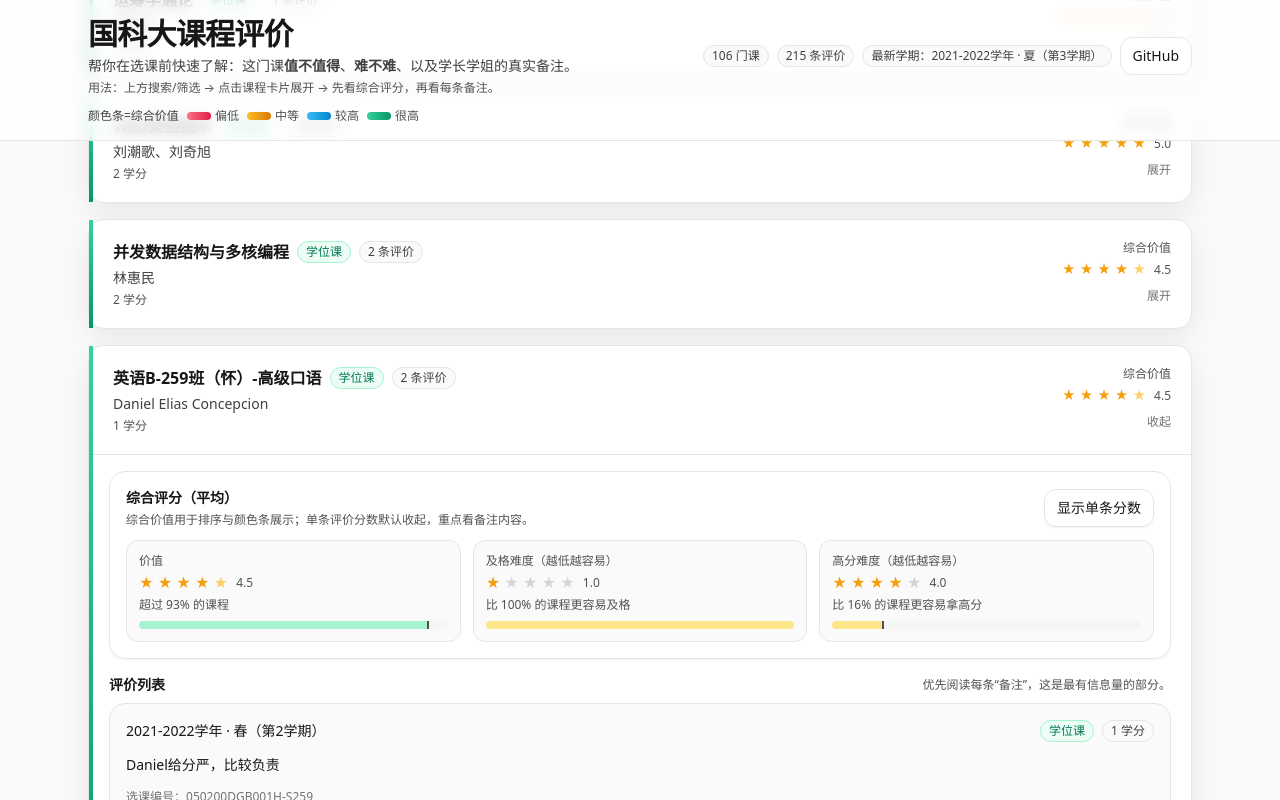
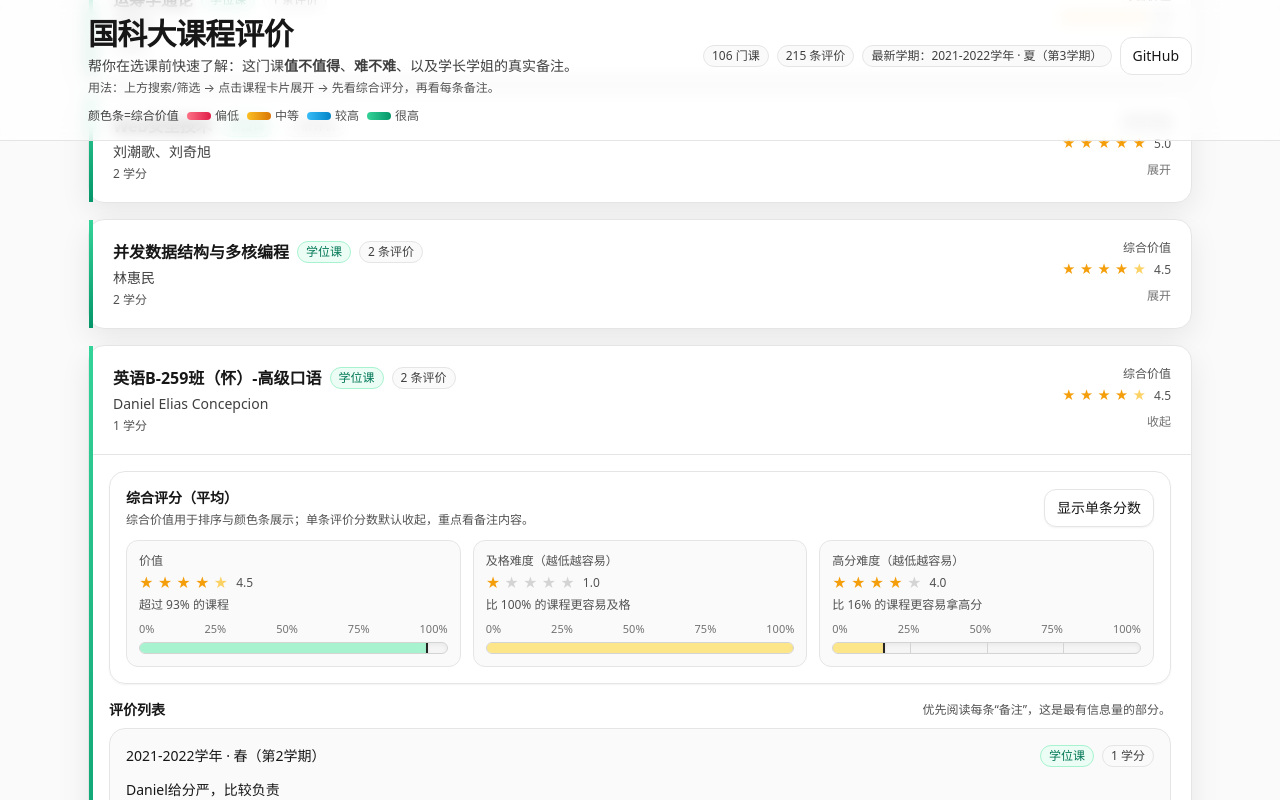
Before and after one commit to 2654400439/UCAS_CoursePPT_2021-2022, a React (Vite) app: page / in a window 1280 px wide. Both pictures are taken after a click on the button 640 px from the left and 1476 px from the top of the page. Shown: the part 1076-1876 px from the top of the page. Built offline with nearby package versions, Linux system fonts and the light colour scheme.

Commit message:
ui: stronger percentile bar + sticky offset based on header height

```diff
--- a/src/App.tsx
+++ b/src/App.tsx
@@ -1,4 +1,4 @@
-import { useMemo, useState } from "react";
+import { useLayoutEffect, useMemo, useRef, useState } from "react";
 import { REVIEWS } from "./data/reviews";
 import { aggregateCourses } from "./lib/aggregate";
 import { applyFilters, defaultFilters, getFacetValues } from "./lib/filter";
@@ -32,6 +32,7 @@ function ValueLegend() {
 }
 
 export default function App() {
+  const headerRef = useRef<HTMLDivElement | null>(null);
   const groups = useMemo(() => aggregateCourses(REVIEWS), []);
   const facets = useMemo(() => getFacetValues(groups), [groups]);
   const latestTerm = facets.terms[0] ?? "";
@@ -40,10 +41,29 @@ export default function App() {
   const [filters, setFilters] = useState(defaultFilters());
   const filtered = useMemo(() => applyFilters(groups, filters), [groups, filters]);
 
+  useLayoutEffect(() => {
+    const el = headerRef.current;
+    if (!el) return;
+    const root = document.documentElement;
+    const update = () => {
+      const h = el.getBoundingClientRect().height;
+      // extra spacing so the sticky summary doesn't visually touch the header
+      root.style.setProperty("--sticky-top", `${Math.ceil(h + 12)}px`);
+    };
+    update();
+    const ro = new ResizeObserver(() => update());
+    ro.observe(el);
+    window.addEventListener("resize", update);
+    return () => {
+      ro.disconnect();
+      window.removeEventListener("resize", update);
+    };
+  }, []);
+
   return (
     <div className="min-h-screen bg-neutral-50 bg-[radial-gradient(900px_circle_at_20%_-10%,rgba(59,130,246,.12),transparent_55%),radial-gradient(900px_circle_at_80%_-10%,rgba(236,72,153,.10),transparent_55%)]">
       <div className="sticky top-0 z-10 border-b border-neutral-200 bg-white/70 backdrop-blur">
-        <div className="mx-auto max-w-6xl px-4 py-4 md:px-6">
+        <div ref={headerRef} className="mx-auto max-w-6xl px-4 py-4 md:px-6">
           <div className="flex flex-wrap items-center justify-between gap-3">
             <div>
               <div className="text-2xl font-semibold tracking-tight text-neutral-900 md:text-3xl">
@@ -93,7 +113,7 @@ export default function App() {
 
         <div className="space-y-4">
           {filtered.map((g) => (
-            <CourseCard key={g.key} g={g} percentiles={percentiles} stickyTopClass="top-24" />
+            <CourseCard key={g.key} g={g} percentiles={percentiles} />
           ))}
         </div>
 
--- a/src/components/CourseCard.tsx
+++ b/src/components/CourseCard.tsx
@@ -27,13 +27,34 @@ function PercentileBar({
         ? "bg-amber-200"
         : "bg-neutral-200";
 
+  const p = Math.max(0, Math.min(100, pct));
+  const ticks = [0, 25, 50, 75, 100];
+
   return (
     <div className="mt-2">
-      <div className="relative h-2 w-full overflow-hidden rounded-full bg-neutral-100">
-        <div className={`absolute left-0 top-0 h-full ${cl}`} style={{ width: `${Math.max(0, Math.min(100, pct))}%` }} />
+      <div className="flex items-center justify-between text-[11px] text-neutral-500">
+        <span>0%</span>
+        <span>25%</span>
+        <span>50%</span>
+        <span>75%</span>
+        <span>100%</span>
+      </div>
+
+      <div className="relative mt-1 h-3 w-full overflow-hidden rounded-full border border-neutral-300 bg-neutral-100 shadow-inner">
+        {/* ticks */}
+        {ticks.map((t) => (
+          <div
+            key={t}
+            className="absolute top-0 h-full w-px bg-neutral-300"
+            style={{ left: `${t}%` }}
+            aria-hidden="true"
+          />
+        ))}
+
+        <div className={`absolute left-0 top-0 h-full ${cl}`} style={{ width: `${p}%` }} />
         <div
-          className="absolute top-1/2 h-4 w-0.5 -translate-y-1/2 bg-neutral-600"
-          style={{ left: `${Math.max(0, Math.min(100, pct))}%` }}
+          className="absolute top-1/2 h-5 w-0.5 -translate-y-1/2 bg-neutral-800 shadow"
+          style={{ left: `${p}%` }}
           aria-hidden="true"
         />
       </div>
@@ -75,11 +96,9 @@ function pctText(pct: number | null, tmpl: (p: number) => string): string | unde
 export function CourseCard({
   g,
   percentiles,
-  stickyTopClass = "top-24",
 }: {
   g: CourseGroup;
   percentiles: Percentiles;
-  stickyTopClass?: string;
 }) {
   const [open, setOpen] = useState(false);
   const [showDetailScores, setShowDetailScores] = useState(false);
@@ -129,7 +148,7 @@ export function CourseCard({
 
       {open && (
         <div className="border-t border-neutral-200 p-5 pt-4">
-          <div className={`sticky z-10 ${stickyTopClass}`}>
+          <div className="sticky z-[1]" style={{ top: "var(--sticky-top)" }}>
             <div className="rounded-2xl border border-neutral-200 bg-white/90 p-4 shadow-sm backdrop-blur">
             <div className="flex flex-wrap items-center justify-between gap-3">
               <div>
--- a/src/styles.css
+++ b/src/styles.css
@@ -5,6 +5,8 @@
 /* Subtle Apple-ish defaults */
 :root {
   color-scheme: light;
+  /* sticky panels should sit below the header; JS will update this */
+  --sticky-top: 140px;
 }
 
 * {
```
